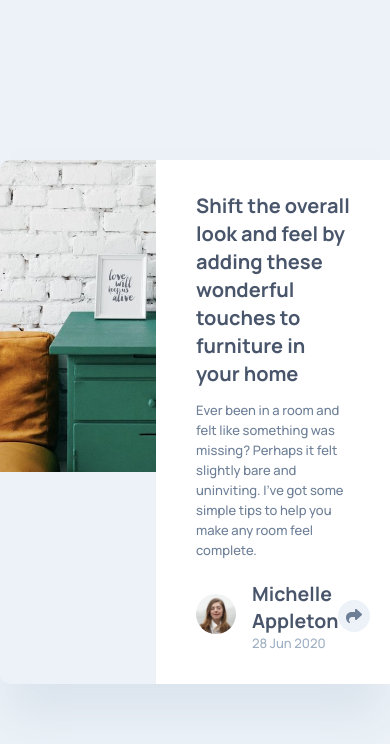
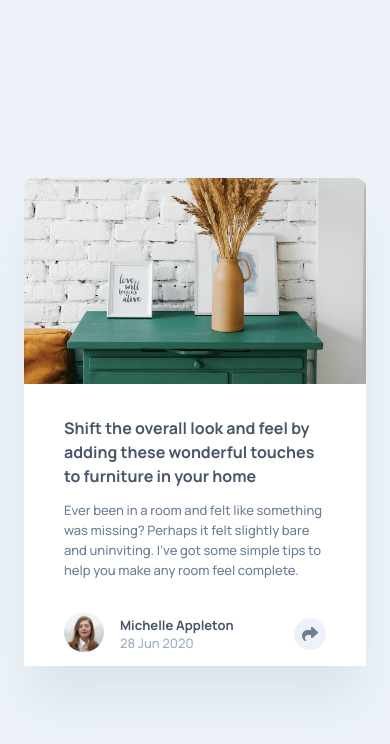
Before and after one commit to NataJenkins/article-preview-component, a React (Vite) app: page / in a window 390 px wide. Shown: the top 744 px of the page. Built offline with nearby package versions, Linux system fonts and the light colour scheme.

Commit message:
Mobile view

```diff
--- a/src/App.jsx
+++ b/src/App.jsx
@@ -43,7 +43,7 @@ function App() {
                                     <p className="date">28 Jun 2020</p>
                                 </div>
                             </div>
-                            <div className="right">
+                            <div className="right" ref={ref}>
                                 {isTooltipVisible && (
                                     <span className="tooltip">
                                         SHARE{" "}
@@ -58,7 +58,6 @@ function App() {
                                 )}
 
                                 <div
-                                    ref={ref}
                                     className="share"
                                     onClick={() => setIsTooltipVisible(true)}
                                 >
@@ -67,6 +66,30 @@ function App() {
                             </div>
                         </div>
                     </div>
+                    {isTooltipVisible && (
+                        <div className={`mobile-tooltip`}>
+                            <span className="tooltip">
+                                <div className="left">
+                                    SHARE{" "}
+                                    <FontAwesomeIcon icon={faSquareFacebook} />
+                                    <FontAwesomeIcon icon={faTwitter} />
+                                    <FontAwesomeIcon icon={faPinterest} />{" "}
+                                </div>
+                                <div className="right">
+                                    <div
+                                        className="share"
+                                        onClick={() =>
+                                            setIsTooltipVisible(
+                                                !setIsTooltipVisible
+                                            )
+                                        }
+                                    >
+                                        <FontAwesomeIcon icon={faShare} />
+                                    </div>
+                                </div>
+                            </span>
+                        </div>
+                    )}
                 </CardWrapper>
             </div>
         </main>
--- a/src/App.styles.js
+++ b/src/App.styles.js
@@ -87,12 +87,12 @@ const CardWrapper = styled.div`
                     padding: 18px 36px;
                     border-radius: 10px;
                     box-sizing: border-box;
-                    /* opacity: 0; */
-                    pointer-events: none;
+
                     color: white;
                     background-color: ${COLORS.very_dark_grayish_blue};
                     color: ${COLORS.grayish_blue};
                     width: 250px;
+
                     path {
                         color: white;
                     }
@@ -110,6 +110,80 @@ const CardWrapper = styled.div`
             }
         }
     }
+    .mobile-tooltip {
+        display: none;
+    }
+    @media (max-width: 560px) {
+        flex-direction: column;
+        .content {
+            padding-bottom: 10px;
+        }
+        .mobile-tooltip {
+            z-index: 1;
+            display: block;
+            padding: 17px 40px;
+            border-radius: 0px 0px 10px 10px;
+            background-color: ${COLORS.very_dark_grayish_blue};
+            color: ${COLORS.grayish_blue};
+            margin-top: -66px;
+            transition: all 2s ease;
+            path {
+                color: white;
+            }
+            .tooltip {
+                display: flex;
+                justify-content: space-between;
+                .left {
+                    display: flex;
+                    align-items: center;
+                    svg {
+                        margin-left: 20px;
+                    }
+                }
+                .share {
+                    height: 32px;
+                    width: 32px;
+                    border-radius: 50%;
+                    background-color: ${COLORS.desaturated_dark_blue};
+                    display: flex;
+                    align-items: center;
+                    justify-content: center;
+                    cursor: pointer;
+                    path {
+                        fill: white;
+                    }
+                }
+            }
+        }
+        .content {
+            width: 100%;
+            margin-top: 60%;
+            .title {
+                font-size: 16px;
+                font-weight: 700;
+                line-height: 24px;
+            }
+            .description {
+                margin-bottom: 32px;
+            }
+            .author {
+                .left {
+                    .name {
+                        font-size: 13px;
+                        font-weight: 700;
+                    }
+                    .date {
+                        color: ${COLORS.grayish_blue};
+                    }
+                }
+                .right {
+                    .tooltip {
+                        display: none;
+                    }
+                }
+            }
+        }
+    }
 `;
 
 export default CardWrapper;
--- a/src/_base.scss
+++ b/src/_base.scss
@@ -18,4 +18,8 @@ body {
     justify-content: center;
     width: 100vw;
     height: 100vh;
+    box-sizing: border-box;
+    @media (max-width: 760px) {
+        padding: 74px 24px;
+    }
 }
```
